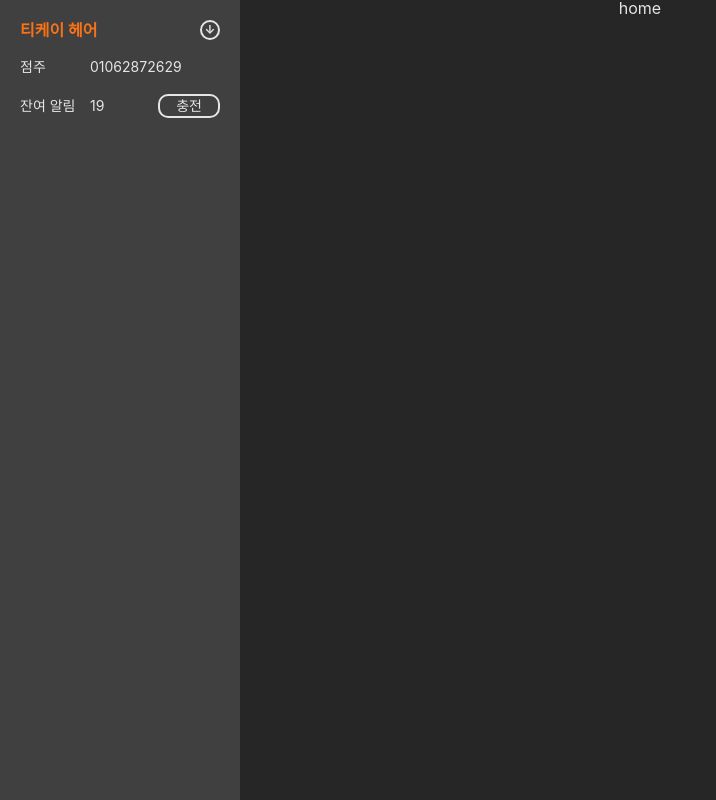
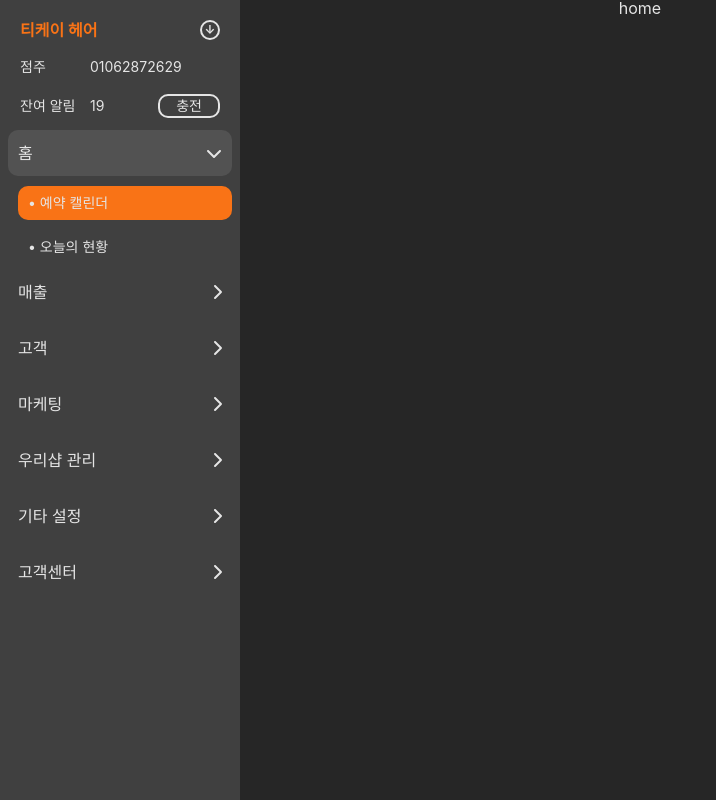
Before and after one commit to onepunch-tk/kim-secretary-front, a React (Vite) app: page / in a window 1280 px wide. Shown: the whole page, without its empty margins (0-716 px from the left). Built offline with nearby package versions, Linux system fonts and the light colour scheme.

Commit message:
navbar ui

```diff
--- a/package.json
+++ b/package.json
@@ -11,6 +11,10 @@
   },
   "dependencies": {
     "@apollo/client": "^3.8.7",
+    "@fortawesome/free-brands-svg-icons": "^6.4.2",
+    "@fortawesome/free-regular-svg-icons": "^6.4.2",
+    "@fortawesome/free-solid-svg-icons": "^6.4.2",
+    "@fortawesome/react-fontawesome": "^0.2.0",
     "graphql": "^16.8.1",
     "react": "^18.2.0",
     "react-dom": "^18.2.0",
--- a/src/components/Navbar.tsx
+++ b/src/components/Navbar.tsx
@@ -3,6 +3,7 @@ import { flexCenter, flexCenterCol } from "@styles/common/flex-box.ts";
 import { Profile } from "@components/ui/navbar/Profile.tsx";
 import { media } from "@styles/common/helper.ts";
 import { Fragment, useState } from "react";
+import { Menu } from "@components/ui/navbar/Menu.tsx";
 
 const NavbarWrapper = styled(flexCenterCol)<{ $barVisible: boolean }>`
   position: fixed;
@@ -46,10 +47,12 @@ const dummyProfileData = {
 
 export function Navbar() {
   const [visible, setVisible] = useState<boolean>(false);
+
   return (
     <Fragment>
       <NavbarWrapper $barVisible={visible}>
         <Profile {...dummyProfileData} />
+        <Menu />
       </NavbarWrapper>
       <NavbarVisibleBtn
         $barVisible={visible}
--- /dev/null
+++ b/src/components/ui/navbar/Menu.tsx
@@ -0,0 +1,16 @@
+import styled from "styled-components";
+import { flexCenterCol } from "@styles/common/flex-box.ts";
+import { MenuList } from "@components/ui/navbar/MenuList.tsx";
+
+const MenuWrapper = styled(flexCenterCol)`
+  width: 100%;
+  flex-grow: 1;
+  justify-content: space-between;
+`;
+export function Menu() {
+  return (
+    <MenuWrapper>
+      <MenuList />
+    </MenuWrapper>
+  );
+}
--- /dev/null
+++ b/src/components/ui/navbar/MenuList.tsx
@@ -0,0 +1,90 @@
+import styled from "styled-components";
+import { flexBox, flexCenterCol } from "@styles/common/flex-box.ts";
+import { menuList, useMenuStore } from "@utils/store/menu.ts";
+import { FontAwesomeIcon } from "@fortawesome/react-fontawesome";
+import {
+  faChevronDown,
+  faChevronRight,
+} from "@fortawesome/free-solid-svg-icons";
+import { transition } from "@styles/common/helper.ts";
+
+const List = styled(flexCenterCol)`
+  width: 100%;
+`;
+
+const MenuWrapper = styled(flexCenterCol)`
+  width: 100%;
+  cursor: pointer;
+`;
+
+const MainMenuWrapper = styled(flexBox)<{ $isSelected: boolean }>`
+  width: 100%;
+  justify-content: space-between;
+  align-items: center;
+  padding: 15px 10px;
+  border-radius: 10px;
+  margin-bottom: 10px;
+  background-color: ${({ $isSelected, theme }) =>
+    $isSelected ? theme.colors.section.secondary : "transparent"};
+  ${transition.easeInOut({ property: "background-color" })};
+  &:hover {
+    background-color: ${({ theme }) => theme.colors.section.secondary};
+  }
+`;
+
+const SubMenuWrapper = styled(flexCenterCol)`
+  align-items: start;
+  width: 100%;
+  padding-left: 10px;
+  row-gap: 5px;
+`;
+const SubMenu = styled.span<{ $isSelected: boolean }>`
+  display: block;
+  width: 100%;
+  border-radius: 10px;
+  margin-bottom: 5px;
+  padding: 10px 10px;
+  font-size: ${({ theme }) => theme.size.text.sm};
+  background-color: ${({ $isSelected, theme }) =>
+    $isSelected ? theme.colors.accent.main : "transparent"};
+  ${transition.easeInOut({ property: "background-color" })};
+  &:hover {
+    background-color: ${({ theme }) => theme.colors.accent.main};
+  }
+`;
+
+export function MenuList() {
+  const { mainMenu, subMenu, selectedMainMenu, selectedSubMenu } =
+    useMenuStore();
+  return (
+    <List as="ul">
+      {menuList.map((menu, index) => (
+        <MenuWrapper
+          as="li"
+          key={index}
+          onClick={() => selectedMainMenu(menu.menuName)}
+        >
+          <MainMenuWrapper $isSelected={mainMenu === menu.menuName}>
+            <span>{menu.menuName}</span>
+            <FontAwesomeIcon
+              icon={mainMenu === menu.menuName ? faChevronDown : faChevronRight}
+            />
+          </MainMenuWrapper>
+          {mainMenu === menu.menuName && (
+            <SubMenuWrapper>
+              {menu.subMenu.map((menu, index) => (
+                <SubMenu
+                  $isSelected={subMenu === menu.menuName}
+                  key={index}
+                  onClick={() => selectedSubMenu(menu.menuName)}
+                >
+                  {`• ${menu.menuName}`}
+                </SubMenu>
+              ))}
+            </SubMenuWrapper>
+          )}
+        </MenuWrapper>
+      ))}
+    </List>
+  );
+}
--- a/src/styles/common/helper.ts
+++ b/src/styles/common/helper.ts
@@ -21,8 +21,8 @@ type Media = {
 };
 
 // sizes 객체를 순회하며 각 디바이스 사이즈에 대응하는 미디어 쿼리 함수를 생성합니다.
-export const media: Media = Object.keys(sizes).reduce(
-  (acc: Partial<Media>, label: string) => {
+export const media: Media = Object.keys(sizes).reduce<Partial<Media>>(
+  (acc, label) => {
     // 미디어 쿼리 함수를 정의합니다. 이 함수는 템플릿 문자열과 임의의 수의 인자들을 받아 CSS 규칙을 생성합니다.
     acc[label as keyof Sizes] = (
       literals: TemplateStringsArray,
@@ -40,12 +40,41 @@ export const media: Media = Object.keys(sizes).reduce(
   {}
 ) as Media;
 
-export const test = (
-  px: number,
-  literals: TemplateStringsArray,
-  ...placeholders: any[]
-) => css`
-  @media (max-width: ${px / 16}em) {
-    ${css(literals, ...placeholders)}
-  }
-`;
+interface Timing {
+  [key: string]: string;
+}
+
+const timing: Timing = {
+  ease: "ease",
+  easeIn: "ease-in",
+  easeOut: "ease-out",
+  easeInOut: "ease-in-out",
+  linear: "linear",
+  stepStart: "step-start",
+  stepEnd: "step-end",
+};
+
+type Transition = {
+  [key in keyof Timing]: ({
+    property,
+    duration,
+  }: {
+    property?: string;
+    duration?: number;
+  }) => CSSProp;
+};
+
+export const transition: Transition = Object.keys(timing).reduce<
+  Partial<Transition>
+>((acc, key) => {
+  // 여기서 key는 keyof Timing 타입입니다.
+  const timingLabel = key as keyof Timing;
+
+  // 각 키에 대해 CSSProp을 반환하는 함수를 할당합니다.
+  acc[timingLabel] = ({ property, duration }) => css`
+    transition: ${property ? property : "all"} ${duration ? duration : 300}ms
+      ${timing[timingLabel]};
+  `;
+
+  return acc;
+}, {} as Partial<Transition>) as Transition;
--- /dev/null
+++ b/src/utils/store/menu.ts
@@ -0,0 +1,119 @@
+import { create } from "zustand";
+
+export enum MAIN_MENU_NAME {
+  HOME = "홈",
+  SALE = "매출",
+  CUSTOMER = "고객",
+  SMS = "마케팅",
+  MY_SHOP = "우리샵 관리",
+  SETTING = "기타 설정",
+  CS = "고객센터",
+}
+
+export enum SUB_MENU_NAME {
+  HOME_CALENDAR = "예약 캘린더",
+  HOME_TODAY_SALE = "오늘의 현황",
+  SALE_HOME = "매출 등록/목록",
+  SALE_MY_SHOP = "우리샵 매출",
+  SALE_CUSTOMER = "고객별 매출",
+  SALE_EMPLOYEE = "직원별 매출",
+  CUSTOMER_HOME = "고객 차트",
+  CUSTOMER_POINT = "회원권/포인트 관리",
+  SMS_SEND = "문자 발송",
+  SMS_KAKAO = "알림톡/자동 문자",
+  SMS_HISTORIES = "발송 내역",
+  SMS_RECHARGE = "알림 충전/내역",
+  MY_SHOP_COSMETIC = "시술 메뉴",
+  MY_SHOP_PRODUCT = "제품 관리",
+  MY_SHOP_EMPLOYEE = "직원 관리",
+  MY_SHOP_POINT = "포인트/행사",
+  SETTING_SHOP = "샵 정보 설정",
+  SETTING_NAVER = "네이버예약 연동",
+  SETTING_LOCK = "화면 잠금 관리",
+  CS_NOTICE = "공지사항",
+  CS_EVENT = "이벤트 게시판",
+  CS_QNA = "문의하기",
+}
+export interface Menu {
+  menuName: MAIN_MENU_NAME;
+  subMenu: {
+    menuName: SUB_MENU_NAME;
+    url: string;
+  }[];
+}
+
+export const menuList: Menu[] = [
+  {
+    menuName: MAIN_MENU_NAME.HOME,
+    subMenu: [
+      { menuName: SUB_MENU_NAME.HOME_CALENDAR, url: "" },
+      { menuName: SUB_MENU_NAME.HOME_TODAY_SALE, url: "" },
+    ],
+  },
+  {
+    menuName: MAIN_MENU_NAME.SALE,
+    subMenu: [
+      { menuName: SUB_MENU_NAME.SALE_HOME, url: "" },
+      { menuName: SUB_MENU_NAME.SALE_MY_SHOP, url: "" },
+      { menuName: SUB_MENU_NAME.SALE_CUSTOMER, url: "" },
+      { menuName: SUB_MENU_NAME.SALE_EMPLOYEE, url: "" },
+    ],
+  },
+  {
+    menuName: MAIN_MENU_NAME.CUSTOMER,
+    subMenu: [
+      { menuName: SUB_MENU_NAME.CUSTOMER_HOME, url: "" },
+      { menuName: SUB_MENU_NAME.CUSTOMER_POINT, url: "" },
+    ],
+  },
+  {
+    menuName: MAIN_MENU_NAME.SMS,
+    subMenu: [
+      { menuName: SUB_MENU_NAME.SMS_SEND, url: "" },
+      { menuName: SUB_MENU_NAME.SMS_KAKAO, url: "" },
+      { menuName: SUB_MENU_NAME.SMS_HISTORIES, url: "" },
+      { menuName: SUB_MENU_NAME.SMS_RECHARGE, url: "" },
+    ],
+  },
+  {
+    menuName: MAIN_MENU_NAME.MY_SHOP,
+    subMenu: [
+      { menuName: SUB_MENU_NAME.MY_SHOP_COSMETIC, url: "" },
+      { menuName: SUB_MENU_NAME.MY_SHOP_PRODUCT, url: "" },
+      { menuName: SUB_MENU_NAME.MY_SHOP_EMPLOYEE, url: "" },
+      { menuName: SUB_MENU_NAME.MY_SHOP_POINT, url: "" },
+    ],
+  },
+  {
+    menuName: MAIN_MENU_NAME.SETTING,
+    subMenu: [
+      { menuName: SUB_MENU_NAME.SETTING_SHOP, url: "" },
+      { menuName: SUB_MENU_NAME.SETTING_NAVER, url: "" },
+      { menuName: SUB_MENU_NAME.SETTING_LOCK, url: "" },
+    ],
+  },
+  {
+    menuName: MAIN_MENU_NAME.CS,
+    subMenu: [
+      { menuName: SUB_MENU_NAME.CS_NOTICE, url: "" },
+      { menuName: SUB_MENU_NAME.CS_EVENT, url: "" },
+      { menuName: SUB_MENU_NAME.CS_QNA, url: "" },
+    ],
+  },
+];
+
+export interface MenuState {
+  mainMenu: MAIN_MENU_NAME;
+  subMenu?: SUB_MENU_NAME;
+}
+export interface MenuActon {
+  selectedMainMenu: (newSelectedMenu: MenuState["mainMenu"]) => void;
+  selectedSubMenu: (newSelectedMenu: MenuState["subMenu"]) => void;
+}
+
+export const useMenuStore = create<MenuState & MenuActon>((set) => ({
+  mainMenu: MAIN_MENU_NAME.HOME,
+  subMenu: SUB_MENU_NAME.HOME_CALENDAR,
+  selectedMainMenu: (mainMenu) => set(() => ({ mainMenu })),
+  selectedSubMenu: (subMenu) => set(() => ({ subMenu })),
+}));
```
Also changed, not shown: src/route/constants.ts (added, +50 -0 lines), 1 other file (tests, documents, lock files or other folders).
